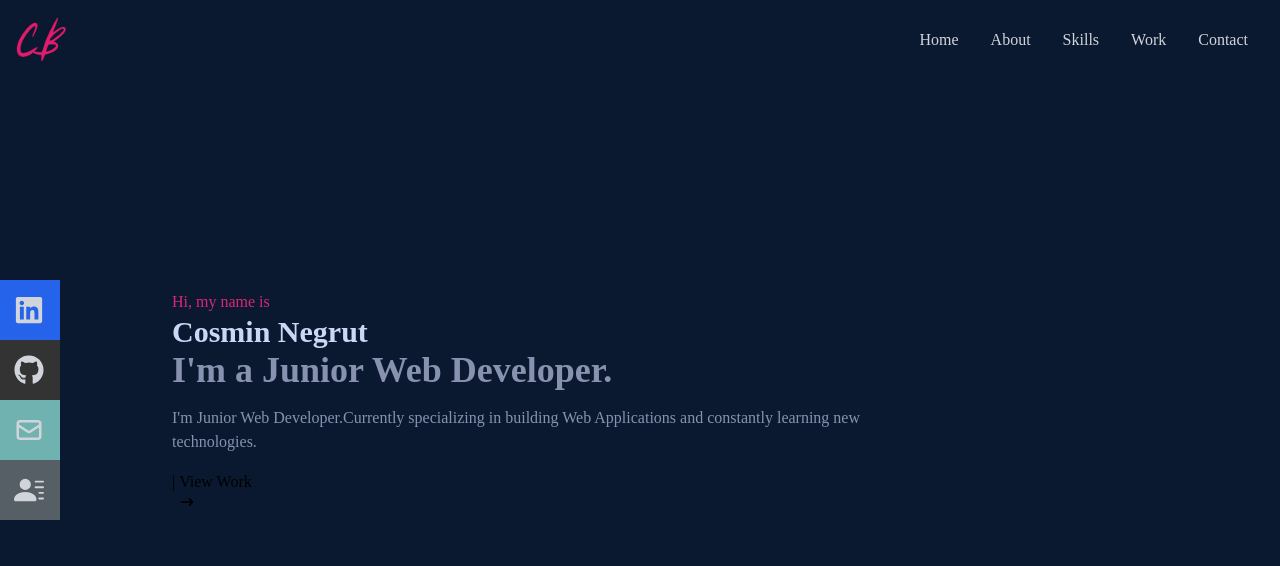
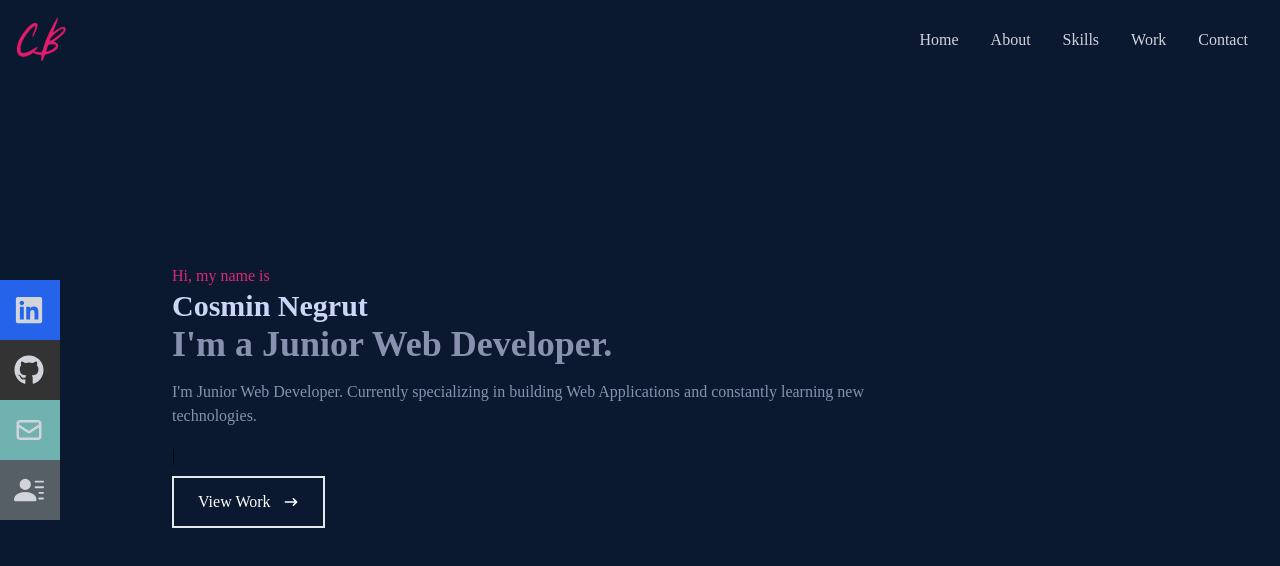
Before and after one commit to mercenar17r/portfolio-website, a React (Create React App) app: page / in a window 1280 px wide. Shown: the top 566 px of the page. Built offline with nearby package versions, Linux system fonts and the light colour scheme.

Commit message:
style button

```diff
--- a/src/components/Hero.jsx
+++ b/src/components/Hero.jsx
@@ -14,13 +14,16 @@ function Hero() {
           I'm a Junior Web Developer.
         </h2>
         <p className="text-[#8892b0] py-4 max-w-[700px]">
-          I'm Junior Web Developer.Currently specializing in building Web
+          I'm Junior Web Developer. Currently specializing in building Web
           Applications and constantly learning new technologies.
         </p>
         <div>
           |{" "}
-          <button>
-            View Work <HiArrowNarrowRight />
+          <button className="text-white border-2 px-6 py-3 my-2 flex items-center hover:bg-pink-600 hover:border-pink-600">
+            View Work
+            <span>
+              <HiArrowNarrowRight className="ml-3 " />
+            </span>
           </button>
         </div>
       </div>
```
